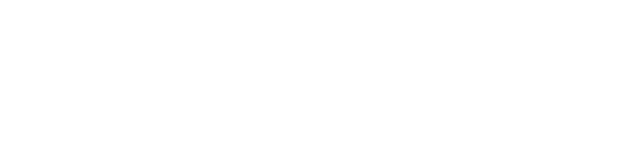
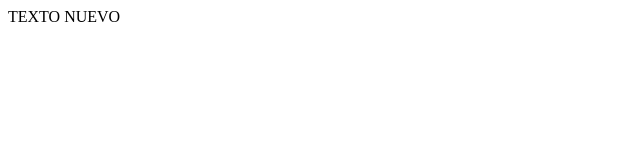
Before and after one commit to sebascarm/test_github, a plain HTML site: page index.html in a window 1280 px wide. Shown: the whole page, without its empty margins (0-640 px from the left). Drawn offline with Linux system fonts and the light colour scheme.

Commit message:
Se agrego texto al index.html

```diff
--- a/index.html
+++ b/index.html
@@ -10,3 +10,5 @@
 
 </body>
 </html>
+
+TEXTO NUEVO
```
